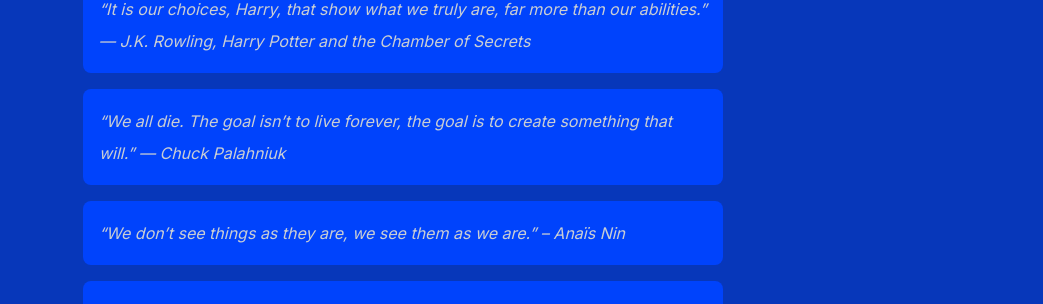
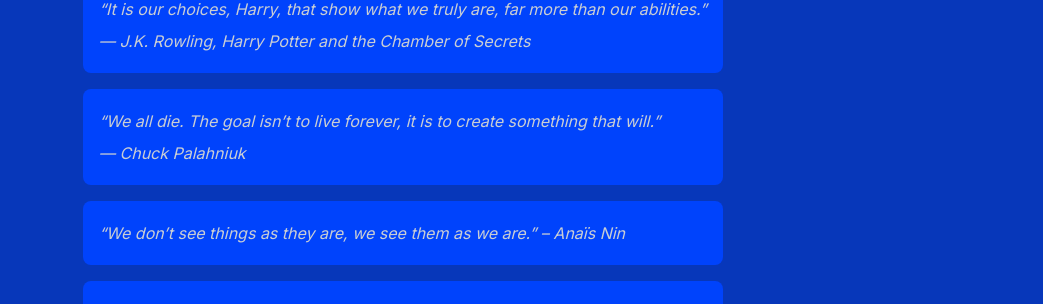
Before and after one commit to shihankanungo/shihankanungo.github.io, a Jekyll site: the page built from quotes.md, in a window 1280 px wide. Shown: the part 401-705 px from the top of the page, without its empty margins (237-1280 px from the left). Built offline with Jekyll 4.4.1, drawn with Linux system fonts in a browser that asks for light colours.

Commit message:
Update quotes.md

```diff
--- a/quotes.md
+++ b/quotes.md
@@ -9,7 +9,8 @@
 
 > "It is our choices, Harry, that show what we truly are, far more than our abilities." --- J.K. Rowling, <i>Harry Potter and the Chamber of Secrets</i>
 
-> "We all die. The goal isn't to live forever, the goal is to create something that will." --- Chuck Palahniuk
+> "We all die. The goal isn't to live forever, it is to create something that will." <br>
+--- Chuck Palahniuk
 
 > "We don't see things as they are, we see them as we are." -- Anaïs Nin
 
```
